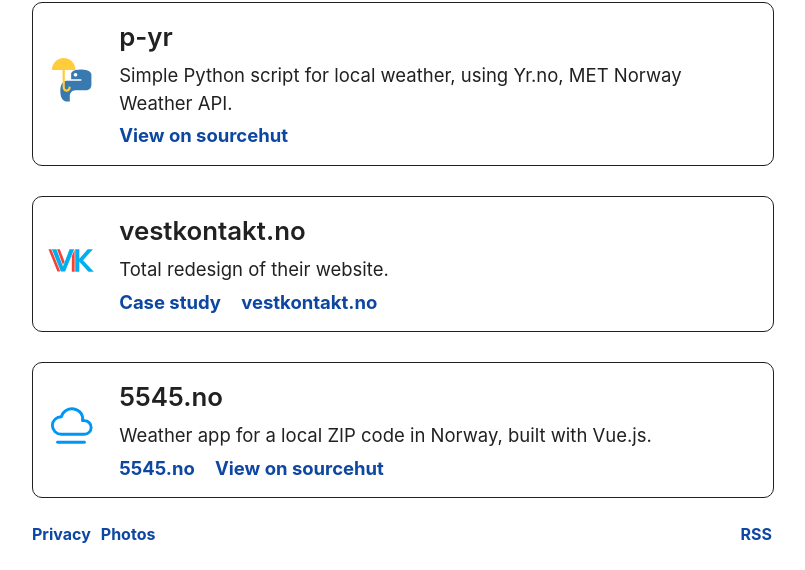
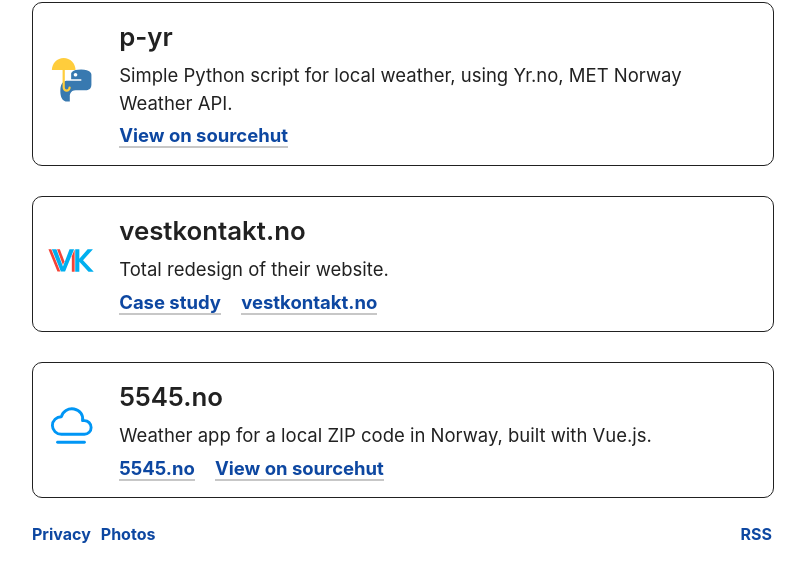
Before and after one commit to timharek/timharek.no, a Jekyll site: the page built from index.html, in a window 1280 px wide. Shown: the part 409-979 px from the top of the page, without its empty margins (238-1043 px from the left). Built offline with Jekyll 4.4.1, drawn with Linux system fonts in a browser that asks for light colours.

Commit message:
chore: Added underline for links

```diff
--- a/_includes/footer.html
+++ b/_includes/footer.html
@@ -1,13 +1,13 @@
 <footer>
     <div class="copyright">
         {% assign pages = site.pages | where: "menu", "footer" %} {% for this_page in pages %}
-        <a class="footer-link" href="{{ this_page.url | relative_url }}">{{ this_page.title | escape }}</a>
+        <a class="footer--link" href="{{ this_page.url | relative_url }}">{{ this_page.title | escape }}</a>
         {% endfor %}
 
-        <a class="footer-link" href="https://photos.timharek.no">Photos</a>
+        <a class="footer--link" href="https://photos.timharek.no">Photos</a>
     </div>
 
     <div class="social">
-        <a href="{{ site.url }}/feed.xml">RSS</a>
+        <a class="footer--link" href="{{ site.url }}/feed.xml">RSS</a>
     </div>
 </footer>
--- a/assets/_sass/abstracts/_colors.scss
+++ b/assets/_sass/abstracts/_colors.scss
@@ -13,6 +13,7 @@ $color-gray-dark: #3a3a3a;
     --color-nav-accent: #{$color-gray-light};
     --color-border: #{$color-black};
     --color-font: #{$color-black};
+    --color-link-border: #{$color-gray-light};
 }
 
 @media (prefers-color-scheme: dark) {
@@ -22,5 +23,6 @@ $color-gray-dark: #3a3a3a;
         --color-nav-accent: #{$color-gray-dark};
         --color-border: #{$color-gray};
         --color-font: #{$color-white};
+        --color-link-border: #3e4756;
     }
 }
--- a/assets/_sass/base/_typography.scss
+++ b/assets/_sass/base/_typography.scss
@@ -1,12 +1,13 @@
-a {
+a:not(.logo) {
 	color: var(--color-primary);
 	text-decoration: none;
 	font-weight: 700;
 	opacity: 1;
 	transition: all 150ms ease;
+    border-bottom: 2px solid var(--color-link-border);
 
 	&:hover {
-		opacity: 0.5;
+        opacity: .5;
 	}
 
     &:focus {
@@ -16,12 +17,14 @@ a {
 
 	&:active {
 		opacity: 0.75;
+        outline: 0;
 	}
 
     &.external::after {
         position: relative;
         top: -0.5em;
         content: "↗";
+        color: var(--color-link-border);
     }
 }
 
--- a/assets/_sass/components/_footer.scss
+++ b/assets/_sass/components/_footer.scss
@@ -14,10 +14,11 @@ footer {
 		}
 	}
 
-	.footer-link {
+	.footer--link {
 		&:not(:last-of-type) {
 			margin-right: 10px;
 		}
+        border-bottom: 0;
 	}
 
     .copyright {
--- a/assets/_sass/components/_header.scss
+++ b/assets/_sass/components/_header.scss
@@ -58,6 +58,7 @@ header {
         a {
             padding: 10px;
             border-radius: 5px;
+            border-bottom: 0 !important;
 
             &:hover,
             &:focus {
@@ -66,6 +67,10 @@ header {
                 transition: all 350ms;
             }
 
+            &:active {
+                outline: none;
+            }
+
             &.page-link.current {
                 background: var(--color-nav-accent);
             }
```
